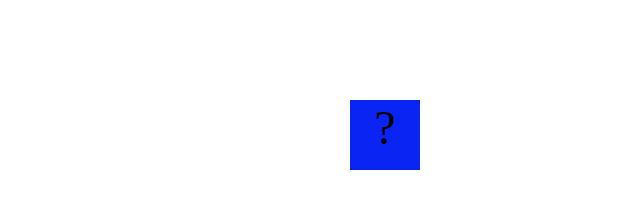
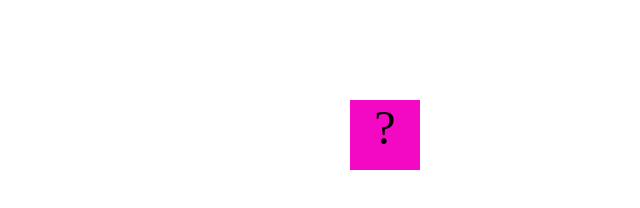
Before and after one commit to aniyahtashyre/aniyahtashyre.github.io, a plain HTML site: page fsd-projects/bouncing-box/index.html in a window 1280 px wide. Shown: the whole page, without its empty margins (640-1280 px from the left). Drawn offline with Linux system fonts and the light colour scheme.

Commit message:
completed bouncing box

```diff
--- a/fsd-projects/bouncing-box/index.html
+++ b/fsd-projects/bouncing-box/index.html
@@ -8,7 +8,7 @@
       .box {
         width: 70px;
         height: 70px;
-        background-color: rgb(9, 36, 243);
+        background-color: rgb(243, 9, 196);
         font-size: 300%;
         text-align: center;
         user-select: none;
```
